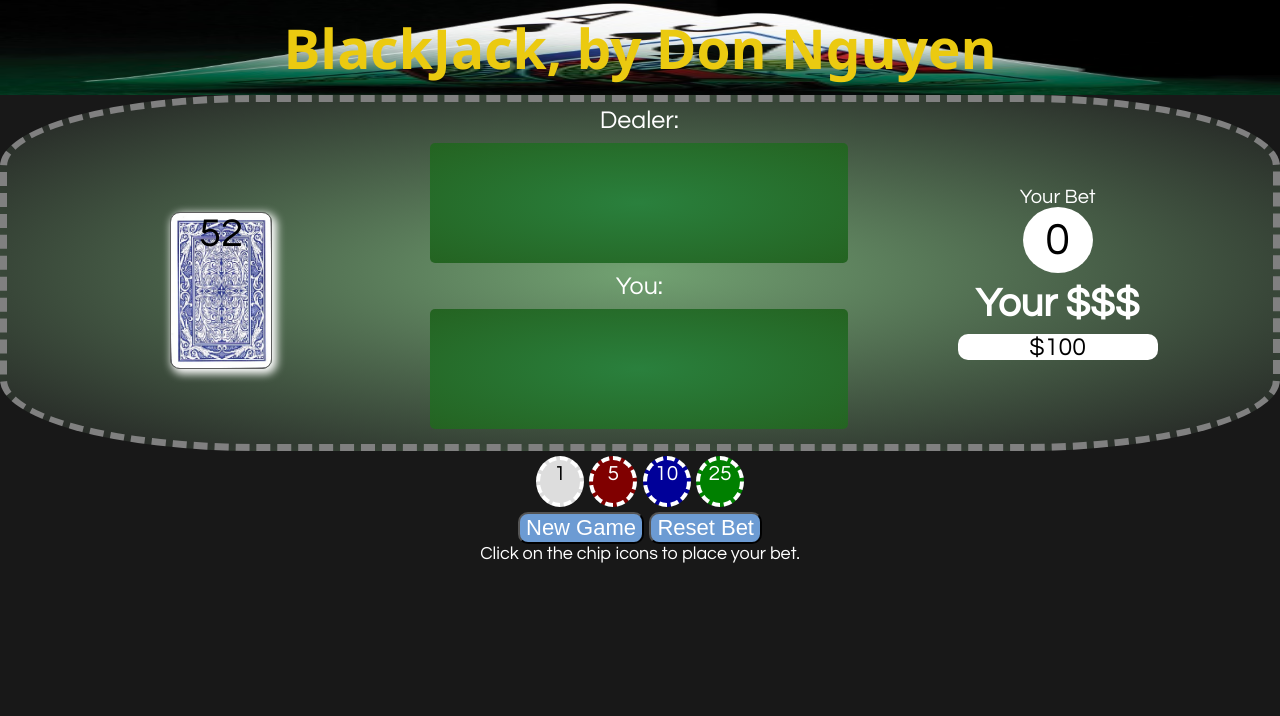
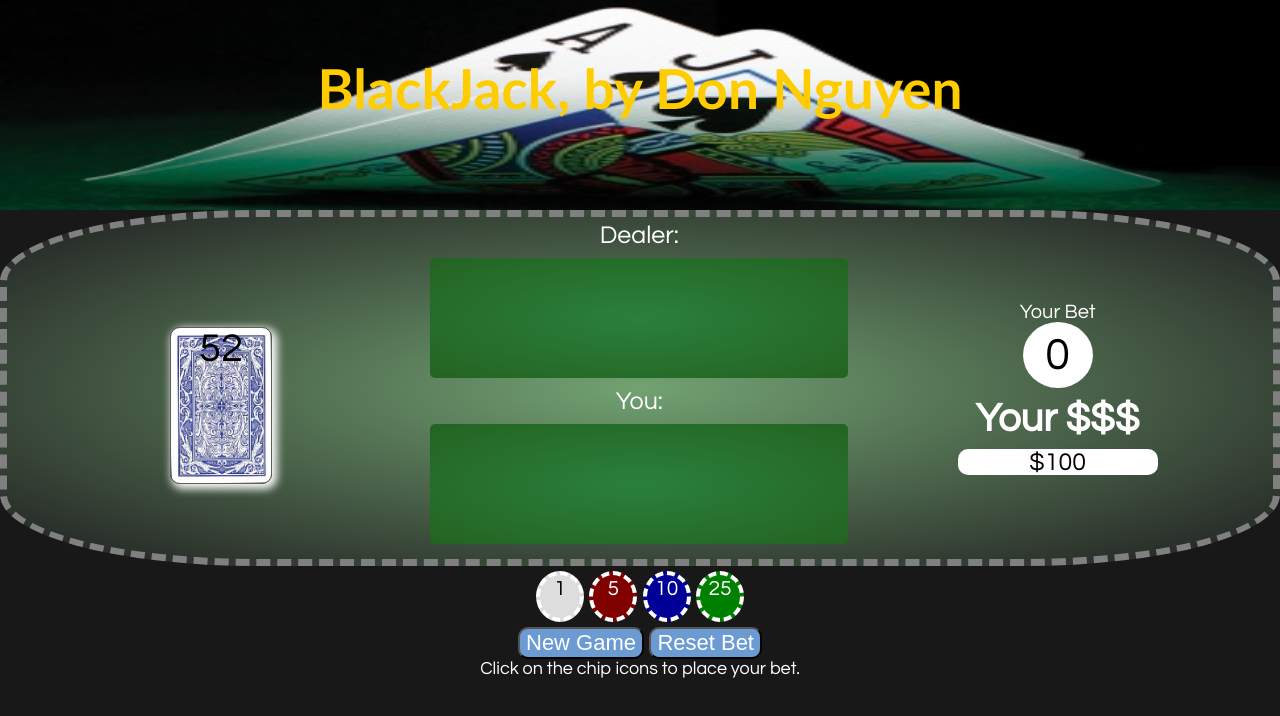
Before and after one commit to donanhnguyen/blackjack, a plain HTML site: page index.html in a window 1280 px wide. Drawn offline with nearby package versions, Linux system fonts and the light colour scheme.

Commit message:
some changes

```diff
--- a/css/blackjack.css
+++ b/css/blackjack.css
@@ -34,12 +34,13 @@ button:hover {
     opacity: 0.3;
 }
 .heading {
-    padding: 10px;
+    padding: 55px;
     font-size: 55px;
-    font-family: 'Segoe UI', Tahoma, Geneva, Verdana, sans-serif;
-    color: rgb(235, 202, 16);
+    font-family: 'Gill Sans', 'Gill Sans MT', Calibri, 'Trebuchet MS', sans-serif;
+    color: rgb(255, 204, 0);
     background-image: url('../images/blackjack.jpg');
     background-size: 100% 100%;
+    height: 100px;
 }
 .blackjack-table {
     display: flex;
```
